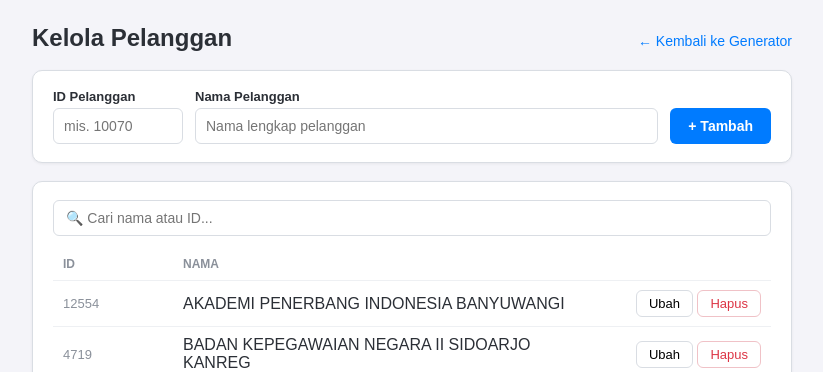
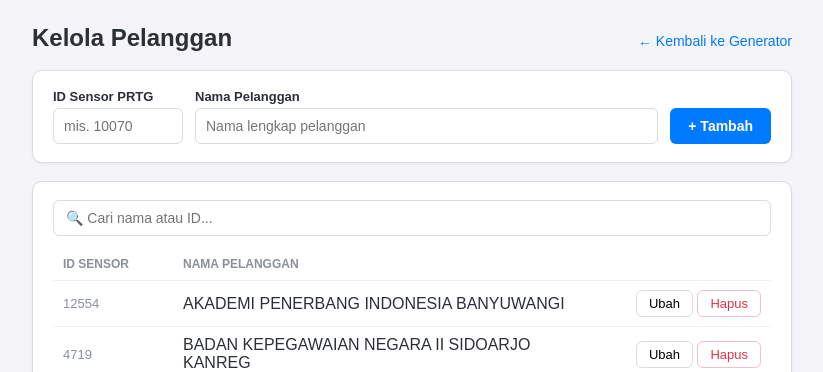
Before and after one commit to kurniadi445/prtg-generator, a PHP site: page /prtg-generator/pelanggan.php in a window 1280 px wide. Shown: the top 372 px of the page, without its empty margins (228-1051 px from the left). Run offline with PHP 8.4, Linux system fonts and the light colour scheme; data comes from the database, SQL or seed files in the repository.

Commit message:
Perbaiki label: kolom id adalah ID sensor PRTG, bukan ID pelanggan
Co-Authored-By: Claude Opus 4.8 <noreply@anthropic.com>

```diff
--- a/pelanggan.php
+++ b/pelanggan.php
@@ -236,7 +236,7 @@ $err = $_GET['err'] ?? '';
     <form class="tambah" method="post">
         <input type="hidden" name="aksi" value="tambah">
         <div class="grp id">
-            <label class="field" for="id-baru">ID Pelanggan</label>
+            <label class="field" for="id-baru">ID Sensor PRTG</label>
             <input id="id-baru" name="id" type="text" placeholder="mis. 10070" required>
         </div>
         <div class="grp">
@@ -253,8 +253,8 @@ $err = $_GET['err'] ?? '';
     <table>
         <thead>
         <tr>
-            <th style="width:120px">ID</th>
-            <th>Nama</th>
+            <th style="width:120px">ID Sensor</th>
+            <th>Nama Pelanggan</th>
             <th style="width:170px"></th>
         </tr>
         </thead>
```
